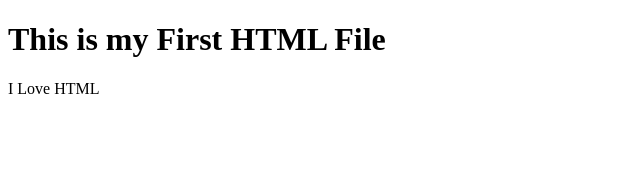
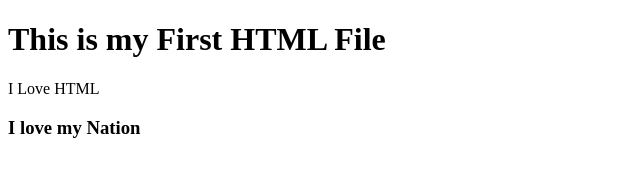
Before and after one commit to DhawalShankar/LocalRepo, a plain HTML site: page index.html in a window 1280 px wide. Shown: the whole page, without its empty margins (0-640 px from the left). Drawn offline with Linux system fonts and the light colour scheme.

Commit message:
Update index

```diff
--- a/index.html
+++ b/index.html
@@ -6,5 +6,6 @@
 <body>
     <h1> This is my First HTML File </h1>
     <p>I Love HTML</p>
+    <h3>I love my Nation</h3>
 </body>
 </html>
```
